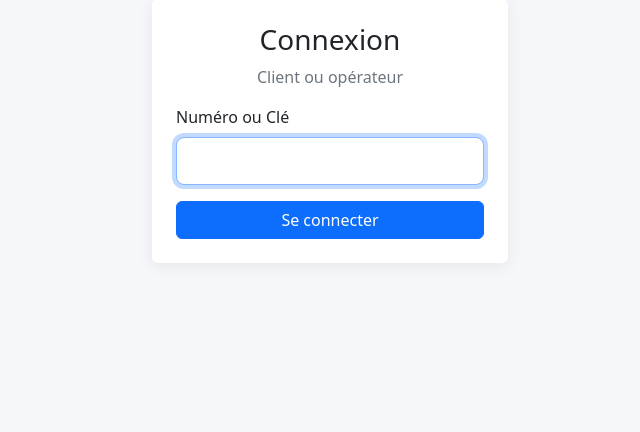
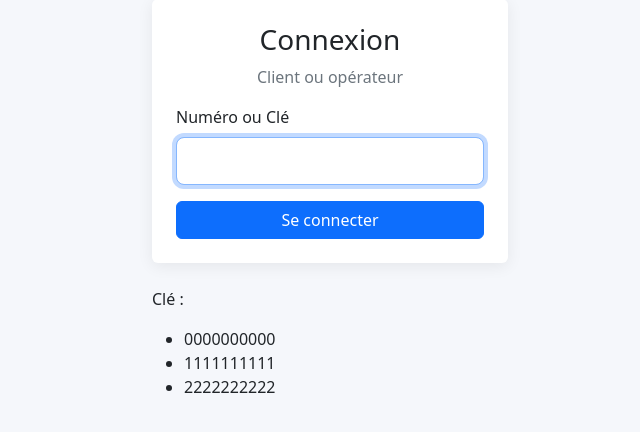
Before and after one commit to AzonyeRdr/4014_4028, a CodeIgniter 4 app: the page made by app/Views/auth/login.php in a window 1280 px wide. Shown: the part 213-645 px from the top of the page, without its empty margins (310-950 px from the left). Run offline with PHP 8.4 and a stand-in for CodeIgniter, Linux system fonts and the light colour scheme; the template is opened without the code that fills it, so the values that code supplies are empty; some libraries are stand-ins or nearby versions.

Commit message:
final v1

```diff
--- a/app/Views/auth/login.php
+++ b/app/Views/auth/login.php
@@ -14,6 +14,13 @@
                 <button class="btn btn-primary w-100 mt-3">Se connecter</button>
             </form>
         </div>
+        <br>
+        <p>Clé :</p>
+        <ul>
+            <li>0000000000</li>
+            <li>1111111111</li>
+            <li>2222222222</li>
+        </ul>
     </div>
 </div>
 <?= $this->endSection() ?>
```
